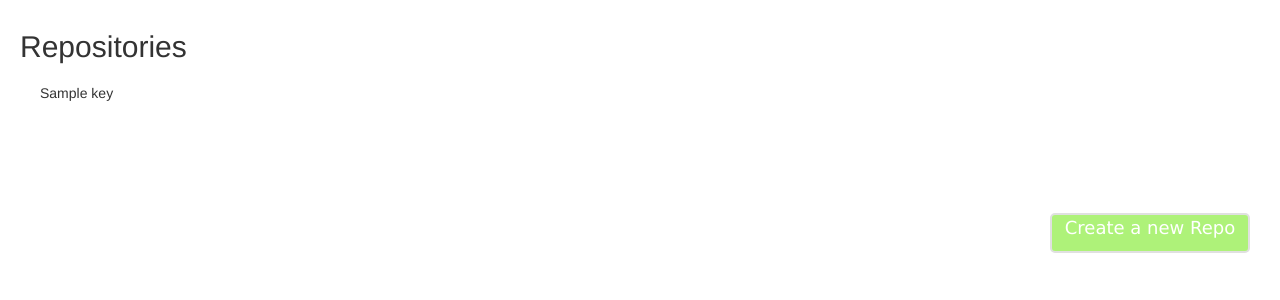
After one commit to tasnim07/GitApp, a Django app: template app/templates/app/get_repo.html in a window 1280 px wide. The commit adds this page. Shown: the top 300 px of the page. Run offline with Django 3.2, Linux system fonts and the light colour scheme; the template is opened without the code that fills it: most values are stand-ins (such as "Sample title", 1, 10 or a date in 2020); some libraries are stand-ins or nearby versions.

Commit message:
some css files added

```diff
--- /dev/null
+++ b/app/templates/app/base.html
@@ -0,0 +1,15 @@
+<!DOCTYPE html>
+{% load staticfiles %}
+<html>
+<head>
+	<script src="/static/jquery/dist/jquery.js"></script>
+    <script type="text/javascript" src="/static/bootstrap/dist/js/bootstrap.min.js"></script>
+    <link rel="stylesheet" href="/static/bootstrap/dist/css/bootstrap.min.css">
+    <link rel="stylesheet" href="/static/bootstrap/dist/css/bootstrap-theme.min.css">
+	<title>Simple GitHub App</title>
+</head>
+<body>
+{% block content %}
+{% endblock %}
+</body>
+</html>
--- /dev/null
+++ b/app/templates/app/get_repo.html
@@ -0,0 +1,38 @@
+{% extends "app/base.html" %}
+{% block content %}
+
+<style>
+	.button {
+		border-radius: 5px;
+		border: 2px solid #e0e0e0;
+		background-color: #aef279;
+		height: 40px;
+		width: 200px;
+		margin-top: 100px;
+		margin-left: 1050px;
+		text-align: center;
+		display: inline-block;
+		font-family: verdana;
+		color: white;
+		font-size: 18px;
+		clear: both;
+	}
+	.list_view {
+		margin-top: 30px;
+	}
+
+	#header {
+		margin-left: 20px;
+		margin-bottom: 20px;
+	}
+</style>
+<div class="list_view">
+<h2 id="header"> Repositories</h2>
+{% for key in data %}
+<ul>
+	{{ key }}
+</ul>
+{% endfor %}
+</div>
+<a href="{% url 'create-repo' %}" class="button">Create a new Repo</a>
+{% endblock %}
--- a/app/templates/app/profile.html
+++ b/app/templates/app/profile.html
@@ -1,4 +1,5 @@
 <!DOCTYPE html>
+{% load staticfiles %}
 <html>
 <head>
     <script src="/static/jquery/dist/jquery.js"></script>
@@ -64,5 +65,8 @@
         </div>
     </div>
 
+{% block content %}
+{% endblock %}
+
 </body>
 </html>
--- a/app/urls.py
+++ b/app/urls.py
@@ -10,5 +10,5 @@ urlpatterns = [
     url('^profile/repo/$',views.get_token, name='repo'),
     url(r'^github-callback/$', views.github_callback, name='github-callback'),
    	url(r'^get-repo/$', views.show_repository, name='get-repo'),
-   	url(r'^create-repo/$', views.create_repo, name='create-repo'),
+   	url(r'^create-repo/$', views.create_repo,  name='create-repo'),
 ]
```
Also changed, not shown: app/models.py (+0 -7 lines), app/templates/app/create_repo.html (+23 -10 lines), app/views.py (+10 -12 lines), app/migrations/0004_delete_create_repo.py (added), 3 other files.
